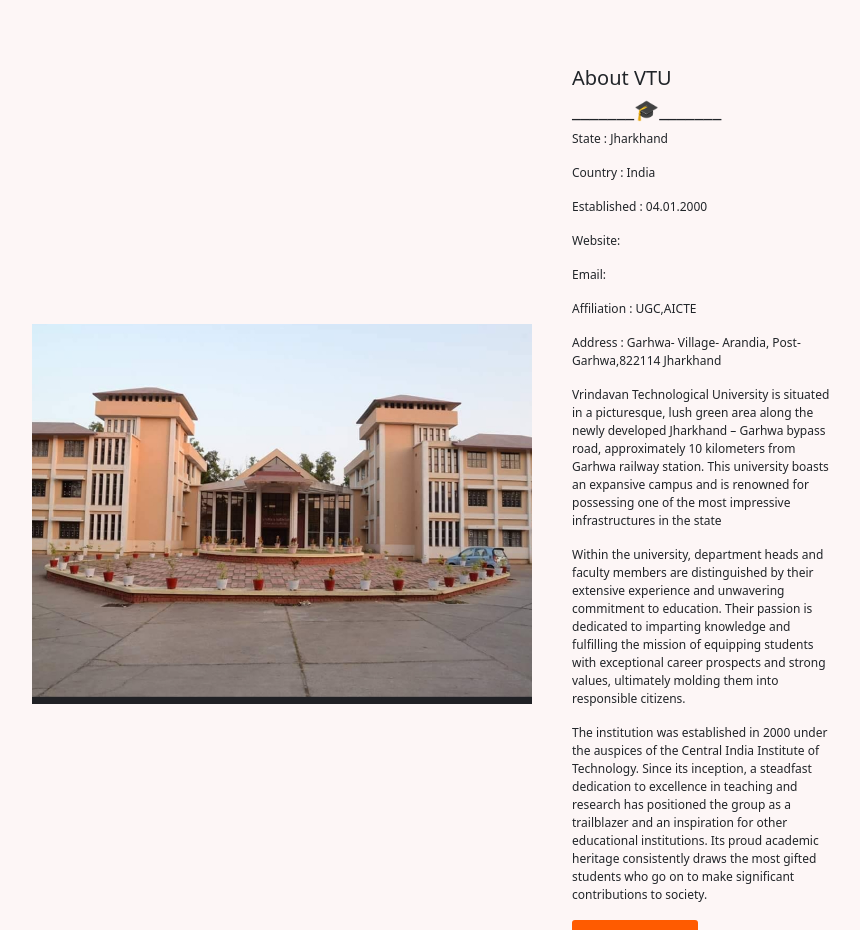
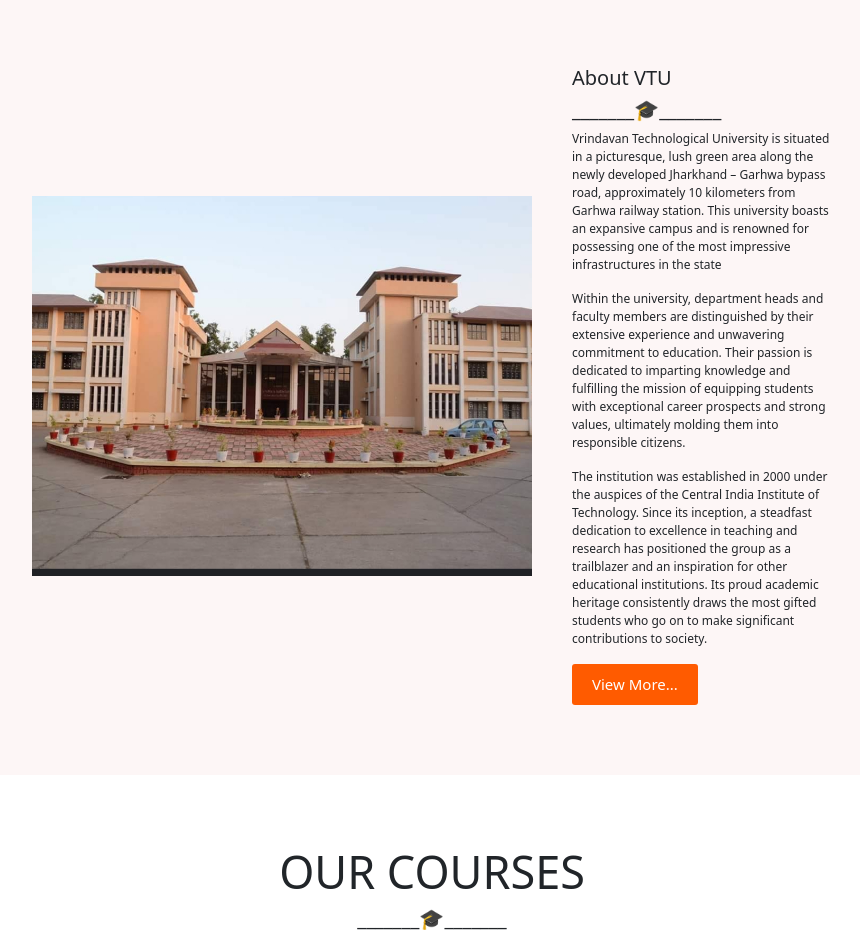
Before and after one commit to Aditya1127git/newRealPro2, a website: page index.html in a window 1280 px wide. Shown: the part 980-1910 px from the top of the page, without its empty margins (208-1068 px from the left). Drawn offline with nearby package versions, Linux system fonts and the light colour scheme.

Commit message:
updated about VTU

```diff
--- a/index.html
+++ b/index.html
@@ -86,13 +86,6 @@
         <div class="director-content">
             <h1>About VTU</h1>
             <h5>_______🎓_______</h5>
-            <p>State : Jharkhand</p>
-            <p>Country : India</p>
-            <p>Established : 04.01.2000</p>
-            <p>Website:</p>
-            <p>Email:</p>
-            <p>Affiliation : UGC,AICTE</p>
-            <p>Address : Garhwa- Village- Arandia, Post- Garhwa,822114 Jharkhand</p>
             <p>Vrindavan Technological University is situated in a picturesque, lush green area along the newly
                 developed
                 Jharkhand – Garhwa bypass road, approximately 10 kilometers from Garhwa railway station. This university
```
